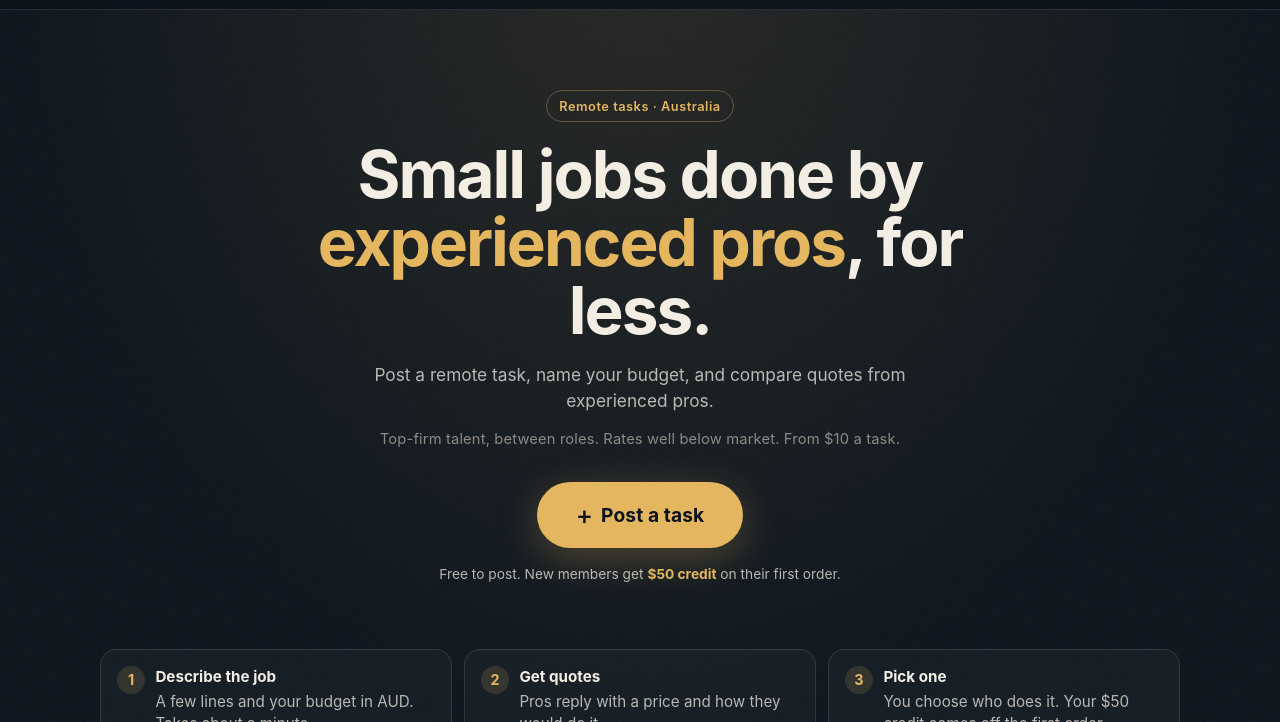
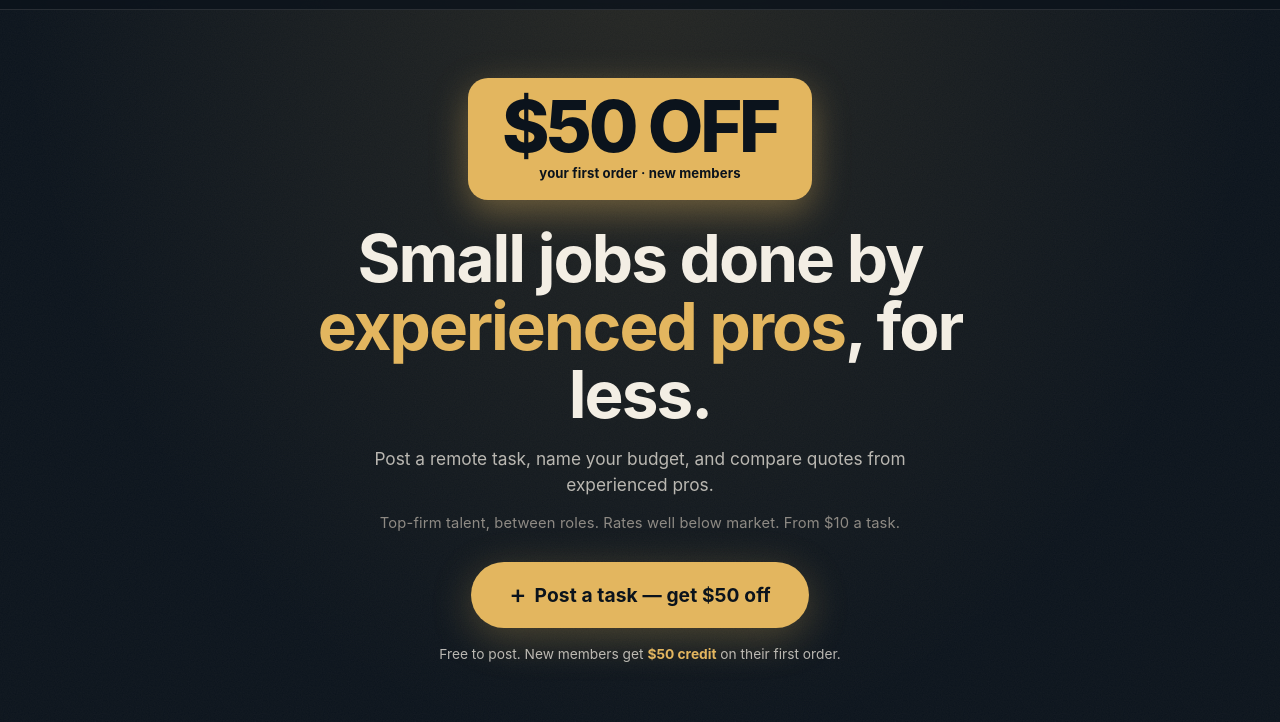
Before and after one commit to todanley/afterrole, a plain HTML site: page index.html in a window 1280 px wide. Shown: the part 55-777 px from the top of the page. Drawn offline with Linux system fonts and the light colour scheme.

Commit message:
Make the $50 first-order credit the main offer in the hero.

```diff
--- a/index.html
+++ b/index.html
@@ -85,7 +85,7 @@
     .btn .plus { font-size: 1.35em; line-height: 1; font-weight: 500; margin-top: -0.06em; }
 
     /* Hero */
-    .hero { padding: 3rem 0 2.5rem; text-align: center; }
+    .hero { padding: 2.25rem 0 2.25rem; text-align: center; }
     .eyebrow {
       display: inline-block; margin: 0 0 1.1rem; padding: 0.35rem 0.8rem;
       border: 1px solid rgba(224, 178, 92, 0.35); border-radius: 999px;
@@ -98,10 +98,26 @@
     .hero h1 em { font-style: normal; color: var(--gold); }
     .hero .sub { margin: 1.1rem auto 0; max-width: 34rem; color: var(--soft); font-size: 1.08rem; }
     .hero .position { margin: 0.9rem auto 0; color: var(--muted); font-size: 0.92rem; letter-spacing: 0.01em; }
-    .cta-row { display: flex; justify-content: center; margin-top: 2rem; }
-    .cta-row .btn-xl { width: 100%; max-width: 22rem; }
+    .offer-badge {
+      display: inline-flex; flex-direction: column; align-items: center;
+      margin: 0 0 1.25rem; padding: 0.7rem 1.5rem 0.75rem;
+      background: var(--gold); color: var(--ink);
+      border-radius: 20px;
+      box-shadow: 0 12px 36px rgba(227, 182, 95, 0.4);
+    }
+    .offer-badge .amt {
+      font-size: clamp(2.5rem, 8vw, 4.5rem);
+      font-weight: 800; letter-spacing: -0.045em; line-height: 0.95;
+    }
+    .offer-badge .for {
+      margin-top: 0.2rem;
+      font-size: 0.82rem; font-weight: 650; letter-spacing: 0.01em;
+    }
+    .cta-row { display: flex; justify-content: center; margin-top: 1.75rem; }
+    .cta-row .btn-xl { width: 100%; max-width: 28rem; }
     .credit-note { margin: 1rem 0 0; font-size: 0.86rem; color: var(--soft); }
     .credit-note strong { color: var(--gold); font-weight: 650; }
+    .dlg-offer { margin: 0.2rem 0 0; color: var(--gold); font-size: 0.95rem; font-weight: 650; }
 
     /* How it works */
     .steps { display: grid; gap: 0.75rem; margin: 0.5rem 0 3rem; padding: 0; list-style: none; counter-reset: s; }
@@ -209,7 +225,7 @@
     dialog::backdrop { background: rgba(4, 8, 12, 0.72); -webkit-backdrop-filter: blur(3px); backdrop-filter: blur(3px); }
     dialog[open] { animation: up 0.22s ease-out; }
     @keyframes up { from { transform: translateY(24px); opacity: 0; } to { transform: none; opacity: 1; } }
-    .dlg-head { display: flex; align-items: center; justify-content: space-between; padding: 1.1rem 1.25rem 0.25rem; }
+    .dlg-head { display: flex; align-items: flex-start; justify-content: space-between; gap: 0.75rem; padding: 1.1rem 1.25rem 0.25rem; }
     .dlg-head h2 { margin: 0; font-size: 1.35rem; letter-spacing: -0.015em; }
     .x { appearance: none; width: 40px; height: 40px; border-radius: 50%; border: 1px solid var(--line-2); background: transparent; color: var(--cream); font-size: 1.3rem; line-height: 1; cursor: pointer; }
     .x:hover { border-color: var(--gold); }
@@ -252,12 +268,16 @@
       .feed-head { flex-direction: row; align-items: flex-end; justify-content: space-between; flex-wrap: wrap; }
       .disclaimer { flex-basis: 100%; }
     }
+    @media (max-width: 399px) {
+      .cta-row .btn-xl, .sticky .btn { font-size: 1.02rem; padding-left: 1rem; padding-right: 1rem; }
+    }
     @media (min-width: 900px) {
       body { padding-bottom: 0; }
       .sticky { display: none; }
       .nav a.link { display: inline; }
-      .hero { padding: 5rem 0 3.5rem; }
+      .hero { padding: 4.25rem 0 3.25rem; }
       .hero h1 { max-width: 17ch; }
+      .offer-badge { margin-bottom: 1.5rem; padding: 0.9rem 2.1rem 1rem; }
       .grid { grid-template-columns: repeat(3, 1fr); }
       .filters { margin: 0; padding-left: 0; padding-right: 0; }
     }
@@ -279,12 +299,15 @@
   <main>
     <section class="hero">
       <div class="wrap">
-        <p class="eyebrow">Remote tasks · Australia</p>
+        <p class="offer-badge">
+          <span class="amt">$50 OFF</span>
+          <span class="for">your first order · new members</span>
+        </p>
         <h1>Small jobs done by <em>experienced pros</em>, for less.</h1>
         <p class="sub">Post a remote task, name your budget, and compare quotes from experienced pros.</p>
         <p class="position">Top-firm talent, between roles. Rates well below market. From $10 a task.</p>
         <div class="cta-row">
-          <button class="btn btn-gold btn-xl" type="button" data-open-post><span class="plus">+</span> Post a task</button>
+          <button class="btn btn-gold btn-xl" type="button" data-open-post><span class="plus">+</span> Post a task — get $50 off</button>
         </div>
         <p class="credit-note">Free to post. New members get <strong>$50 credit</strong> on their first order.</p>
       </div>
@@ -322,12 +345,15 @@
   </footer>
 
   <div class="sticky" id="sticky">
-    <button class="btn btn-gold" type="button" data-open-post><span class="plus">+</span> Post a task</button>
+    <button class="btn btn-gold" type="button" data-open-post><span class="plus">+</span> Post a task — get $50 off</button>
   </div>
 
   <dialog id="post" aria-labelledby="post-title">
     <div class="dlg-head">
-      <h2 id="post-title">Post a task</h2>
+      <div>
+        <h2 id="post-title">Post a task</h2>
+        <p class="dlg-offer">$50 off your first order</p>
+      </div>
       <button class="x" type="button" id="close-post" aria-label="Close">×</button>
     </div>
     <div class="dlg-body">
```
